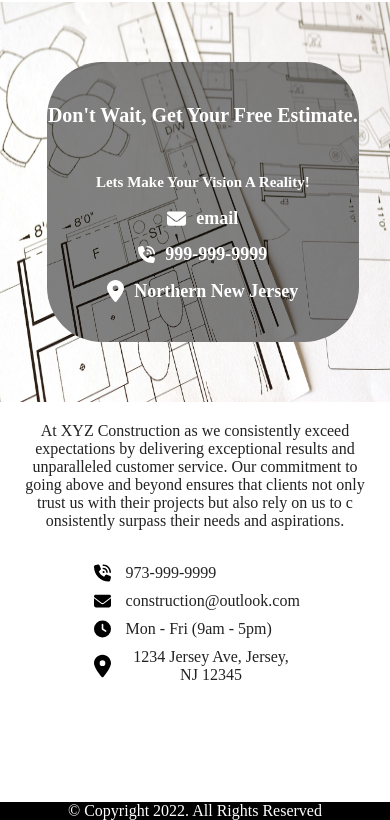
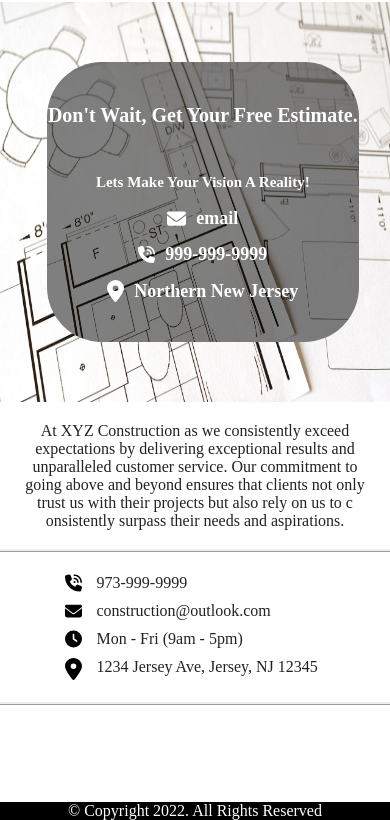
Before and after one commit to mmike1717/Construction-website, a React (Vite) app: page / in a window 390 px wide. Shown: the part 2518-3338 px from the top of the page. Built offline with nearby package versions, Linux system fonts and the light colour scheme.

Commit message:
fixed css for footer

```diff
--- a/src/components/Footer/footer.css
+++ b/src/components/Footer/footer.css
@@ -110,9 +110,11 @@
         justify-content: center;
         border-right-style: hidden;
         border-left: hidden;
+        border-bottom-style: ridge;
+        border-top: ridge;
     }
 
     .DivHoldingIconInfo{
-        width: 52%;
+        width: 261px;
     }
 }
```
